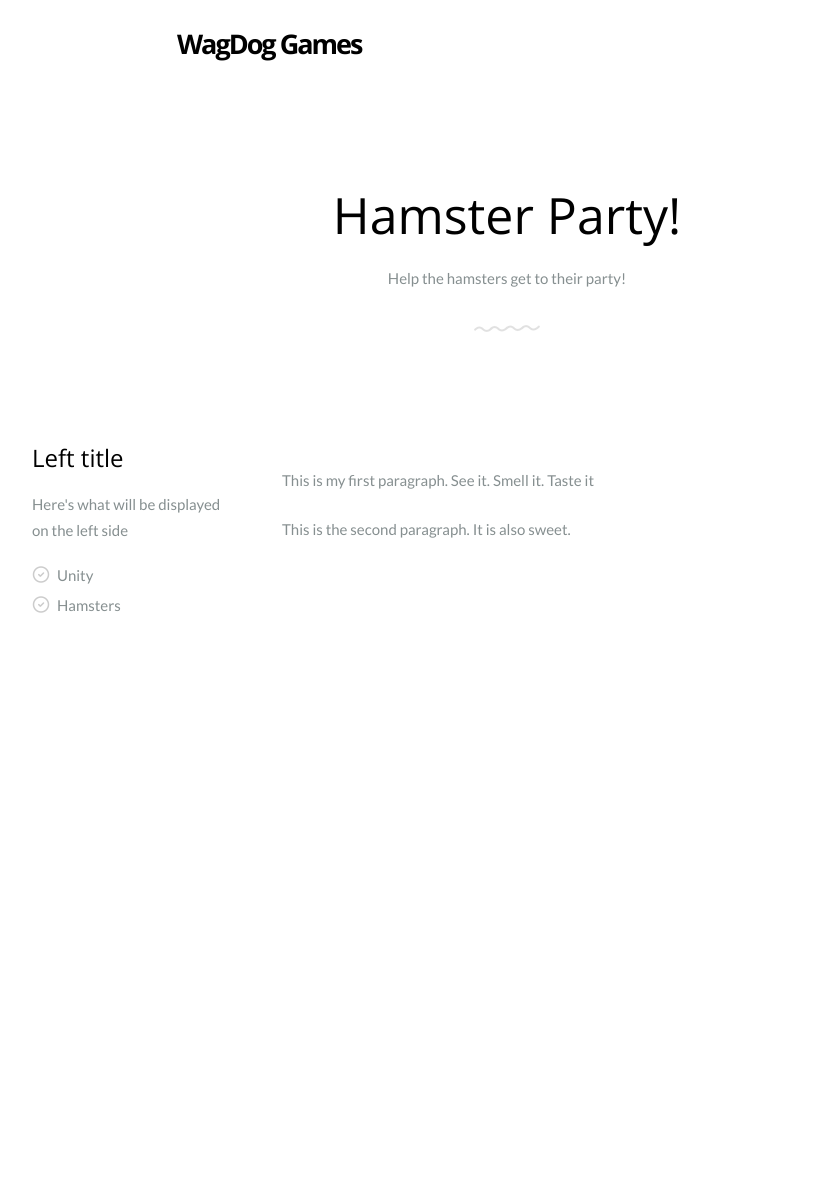
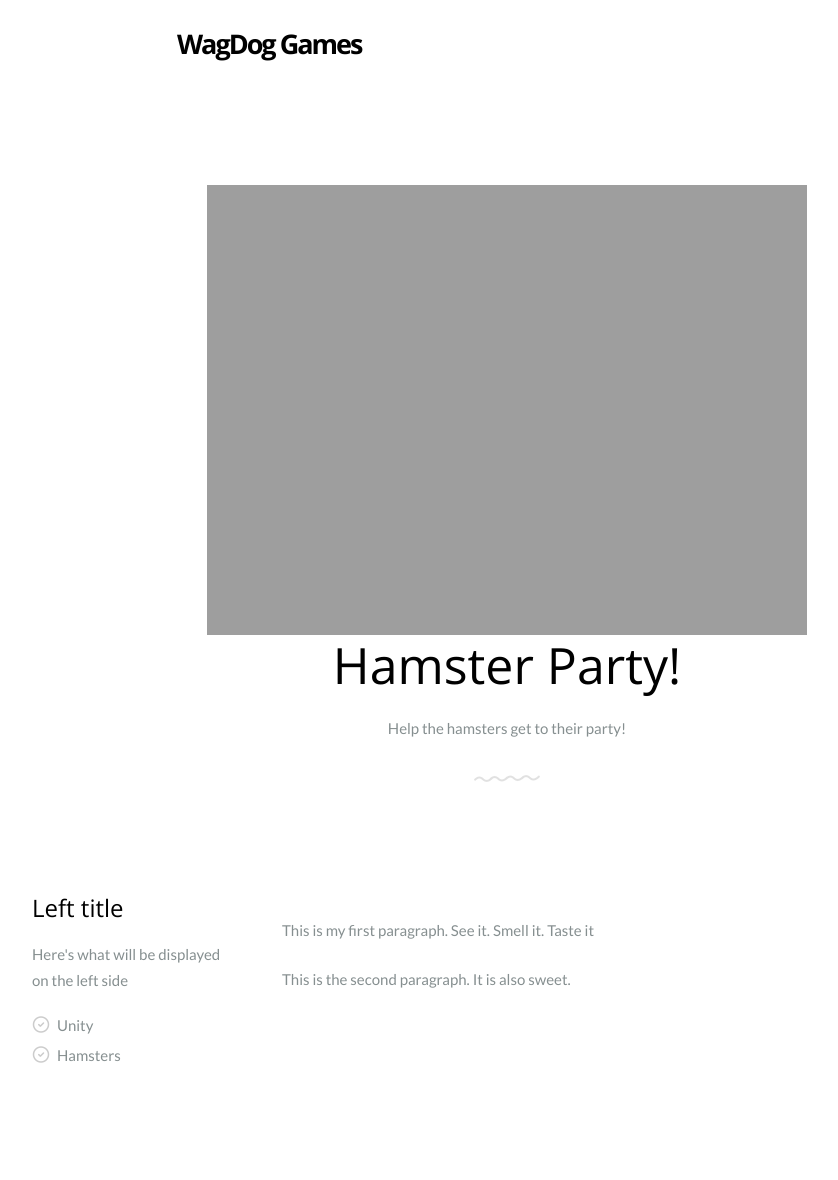
Before and after one commit to GriffinBrodman/WagDogGames.github.io, a Jekyll site: the page built from _posts/2018-07-11-hamster-party.md, in a window 1280 px wide. Shown: the whole page, without its empty margins (133-971 px from the left). Built offline with Jekyll 4.4.1, drawn with Linux system fonts in a browser that asks for light colours; nearby versions of some CDN libraries; some web fonts are replaced; library files that are not in the unit come from our copies; comment, search, counter and statistics services are not loaded; before the commit the page ends 900 px from its top, so only the background shows below that.

Commit message:
adding back image posts

```diff
--- a/_layouts/blog_post.html
+++ b/_layouts/blog_post.html
@@ -7,6 +7,7 @@ layout: blog_entry
             <div class="container">
                 <div class="row">
                     <div class="col-md-8 col-md-offset-2">
+                        <img class="post-photo" src="{{site.url}}/img/{{page.postimage}}">
                         <h1 class="intro-lead">{{ page.title }}</h1>
                         <p class="">{{ page.shortdescription }}</p>
                         <img src="{{site.url}}/blog/img/separator.png">
--- a/_posts/2018-07-11-hamster-party.md
+++ b/_posts/2018-07-11-hamster-party.md
@@ -6,6 +6,7 @@ shortdescription: Help the hamsters get to their party!
 leftsidetitle: Left title
 leftside: Here's what will be displayed on the left side
 tags: Unity Hamsters
+postimage: hamster_post.jpg
 ---
 
 This is my first paragraph. See it. Smell it. Taste it
```
Also changed, not shown: _posts/2018-07-15-portal_shader_graph.md (+1 -0 lines).
